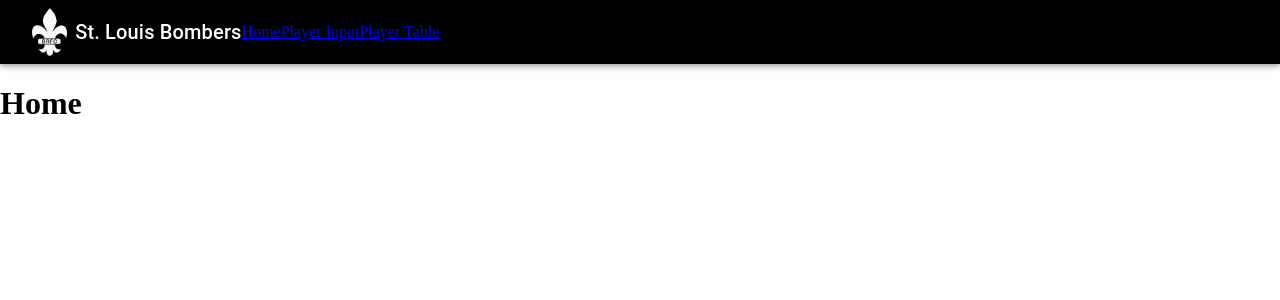
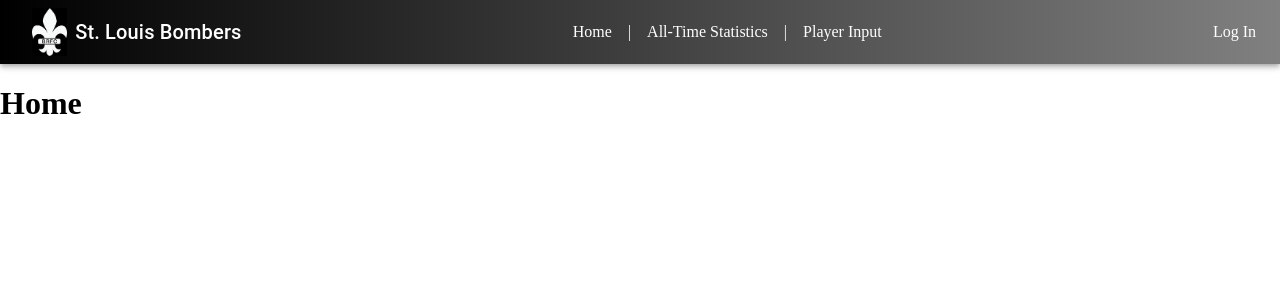
Before and after one commit to edavidson1410/bombers_statistics, a React (Create React App) app in the folder client/: page / in a window 1280 px wide. Shown: the top 300 px of the page. Built offline with nearby package versions, Linux system fonts and the light colour scheme.

Commit message:
Added NavBar styling. Player Table set up

```diff
--- a/client/package.json
+++ b/client/package.json
@@ -6,6 +6,7 @@
     "@emotion/react": "^11.11.1",
     "@emotion/styled": "^11.11.0",
     "@mui/material": "^5.14.13",
+    "@mui/x-data-grid": "^6.16.3",
     "@testing-library/jest-dom": "^5.17.0",
     "@testing-library/react": "^13.4.0",
     "@testing-library/user-event": "^13.5.0",
--- a/client/src/assets/NavBar.css
+++ b/client/src/assets/NavBar.css
@@ -2,3 +2,31 @@ img {
     height: 3rem;
     margin: 0.5rem;
 }
+
+.logoContainer {
+    display: flex;
+    align-items: center;
+    justify-self: flex-start;
+}
+
+/* link styles */
+.linksContainer {
+    display: flex;
+    gap: 1rem;
+}
+
+a {
+    text-decoration: none;
+    color: white;
+
+}
+
+a:hover {
+    color: #f8cf2c;
+}
+
+
+.MuiToolbar-dense {
+    justify-content: space-between;
+    background-image: linear-gradient(to right, black , grey);
+}
--- a/client/src/assets/theme.js
+++ b/client/src/assets/theme.js
@@ -1,4 +1,3 @@
-import { black } from '@mui/material/colors';
 import { createTheme } from '@mui/material/styles';
 
 const theme = createTheme({
--- a/client/src/components/NavBar.js
+++ b/client/src/components/NavBar.js
@@ -1,6 +1,4 @@
-import AppBar from '@mui/material/AppBar';
-import Toolbar from '@mui/material/Toolbar';
-import Typography from '@mui/material/Typography';
+import {AppBar, Toolbar, Typography} from '@mui/material';
 import '../assets/NavBar.css';
 import logo from '../assets/bombers_logo.png';
 import { Link } from 'react-router-dom';
@@ -10,13 +8,22 @@ const NavBar = () => {
     return(
         <AppBar position="static">
         <Toolbar variant="dense">
+            <div className="logoContainer">
                 <img src={logo} alt="Bombers Logo"></img>
                 <Typography variant="h6" color="inherit" component="div">
                 St. Louis Bombers
                 </Typography>
+            </div>
+            <div className="linksContainer">
                 <Link to="/">Home</Link>
+                |
+                <Link to="/playerTable">All-Time Statistics</Link>
+                |
                 <Link to="/players">Player Input</Link>
-            <Link to="/playerTable">Player Table</Link>
+            </div>
+            <div>
+                Log In
+            </div>
         </Toolbar>
         </AppBar>
     )
--- a/client/src/index.js
+++ b/client/src/index.js
@@ -2,8 +2,8 @@ import React from 'react';
 import ReactDOM from 'react-dom/client';
 import App from './App';
 import theme from "./assets/theme";
+import { BrowserRouter } from "react-router-dom";
 import { ThemeProvider } from '@mui/material';
-import { BrowserRouter } from "react-router-dom";
 
 const root = ReactDOM.createRoot(document.getElementById('root'));
 root.render(
--- a/client/src/pages/Home.jsx
+++ b/client/src/pages/Home.jsx
@@ -5,7 +5,7 @@ const Home = () => {
     return(
         <>
             <NavBar />
-            <h1>Home</h1>
+            <h1 color="accent">Home</h1>
         </>
     )
 }
--- a/client/src/pages/PlayerTable.jsx
+++ b/client/src/pages/PlayerTable.jsx
@@ -1,17 +1,24 @@
 import NavBar from '../components/NavBar';
 import useFetch from '../hooks/useFetch';
+import { DataGrid } from '@mui/x-data-grid';
 
 
 const PlayerTable = () => {
 
-    const players = useFetch("http://localhost:3001/players");
+    const fetchAPI = useFetch("http://localhost:3001");
+    const players = fetchAPI.data;
+    const loading = fetchAPI.loading;
     console.log(players);
-
 
     return(
         <>
             <NavBar />
             <h1>Player Table</h1>
+            {loading ? "Loading..." : <DataGrid
+                columns={[{ field: 'name', flex: 1}, {field: 'position', flex: 1}, {field: 'caps', flex: 1}, {field: 'tries', flex: 1}]}
+                rows={players}
+                sx={{  }}
+            />}
         </>
 
     )
```
Also changed, not shown: 1 other file (tests, documents, lock files or other folders). Lines whose indentation alone changed are shown as unchanged.
